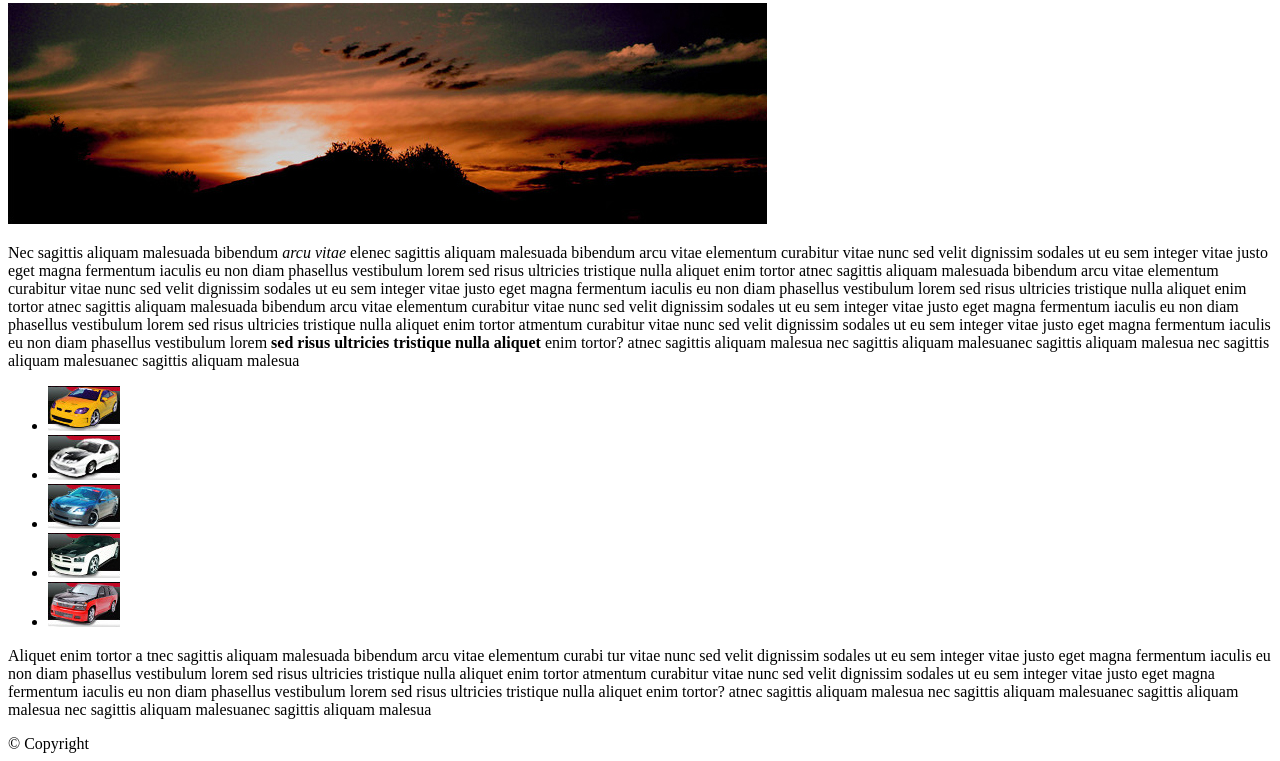
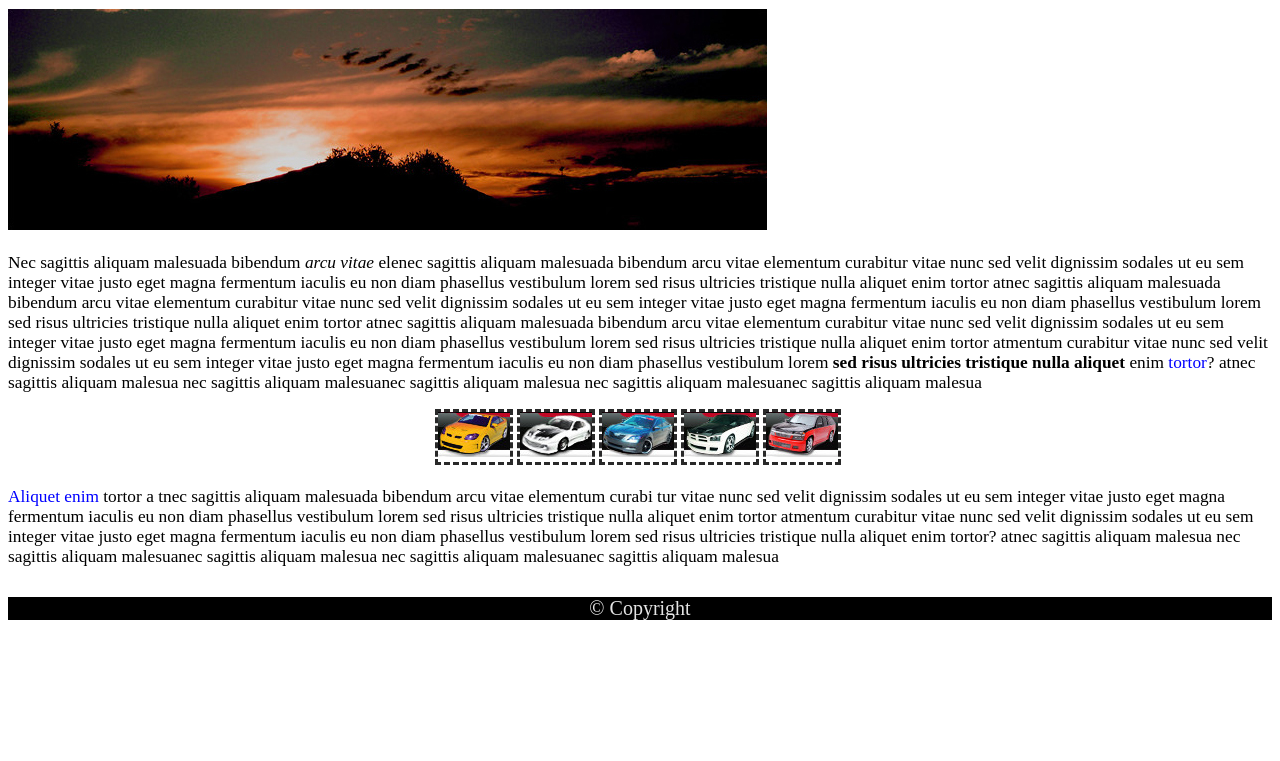
Before and after one commit to KJovanni/KJovanni.github.io, a plain HTML site: page index.html in a window 1280 px wide. Shown: the part 77-838 px from the top of the page. After the commit the page ends 800 px from the top, so only its background shows below. Drawn offline with Linux system fonts and the light colour scheme; files that its build step writes are made by us from their sources; files whose address does not match are found by name.

Commit message:
Update index.html

```diff
--- a/index.html
+++ b/index.html
@@ -1,7 +1,7 @@
 <!DOCTYPE html>
 <html lang="en">
     <head>
-        <link href="first_page_classes.css" rel="stylesheet">
+        <link href="index.css" rel="stylesheet">
         <meta charset="UTF-8">
         <title>My simple web_site</title>
     </head>
```
